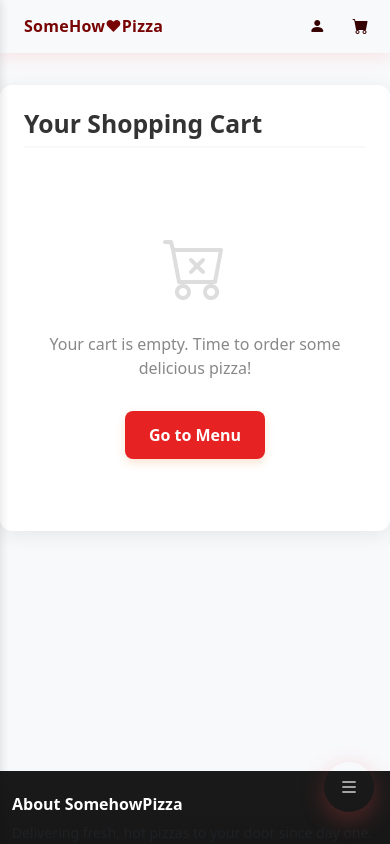
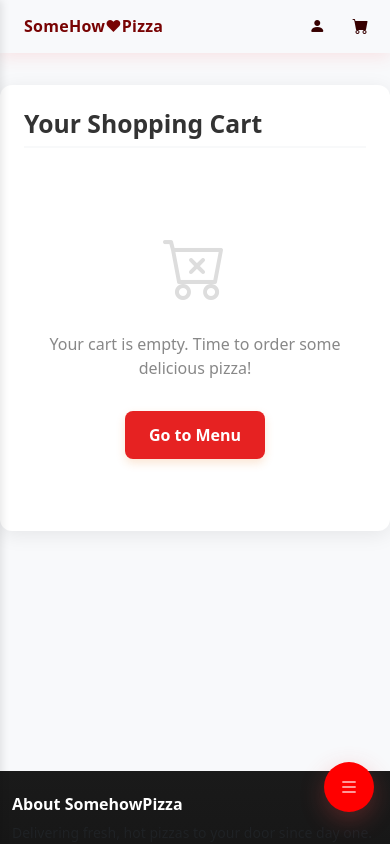
Before and after one commit to Bloonys/food-ordering-system, an Angular app in the folder food-ordering-system/frontend/food-ordering-app/: page /cart in a window 390 px wide. Shown: the top 844 px of the page. Built offline with nearby package versions, Linux system fonts and the light colour scheme.

Commit message:
Update html, and I want to sleep

```diff
--- a/food-ordering-system/frontend/food-ordering-app/src/app/components/navbar/navbar.component.css
+++ b/food-ordering-system/frontend/food-ordering-app/src/app/components/navbar/navbar.component.css
@@ -111,9 +111,9 @@
   width: 50px;
   height: 50px;
   border-radius: 50%;
-  background: linear-gradient(135deg, var(--red-400), var(--red-600));
+  background:  #ff0000;
   border: none;
-  color: #fff;
+  color: #ffffff;
   font-size: 1.25rem;
   display: flex;
   align-items: center;
@@ -126,7 +126,7 @@
 
 .sidebar-toggle:hover {
   transform: translateY(-3px);
-  box-shadow: 0 12px 32px rgba(226, 69, 69, 0.4);
+  box-shadow: 0 12px 32px rgba(255, 81, 81, 0.4);
 }
 
 .sidebar-toggle:active {
@@ -156,7 +156,7 @@
     left: 0;
     right: 0;
     bottom: 0;
-    background: rgba(0, 0, 0, 0.5);
+    background: rgba(213, 17, 17, 0.5);
     z-index: -1;
   }
 }
@@ -190,16 +190,16 @@
 }
 
 .nav-list::-webkit-scrollbar-track {
-  background: rgba(255, 255, 255, 0.05);
+  background: rgba(255, 169, 169, 0.05);
 }
 
 .nav-list::-webkit-scrollbar-thumb {
-  background: rgba(255, 255, 255, 0.2);
+  background: rgba(243, 154, 154, 0.2);
   border-radius: 3px;
 }
 
 .nav-list::-webkit-scrollbar-thumb:hover {
-  background: rgba(255, 255, 255, 0.3);
+  background: rgba(255, 158, 158, 0.3);
 }
 
 /* ====== SIDEBAR OVERLAY ====== */
@@ -216,6 +216,6 @@
 }
 
 .sidebar-overlay.show {
-  background: rgba(0, 0, 0, 0.5);
+  background: rgba(74, 74, 74, 0.5);
   pointer-events: auto;
 }
```
